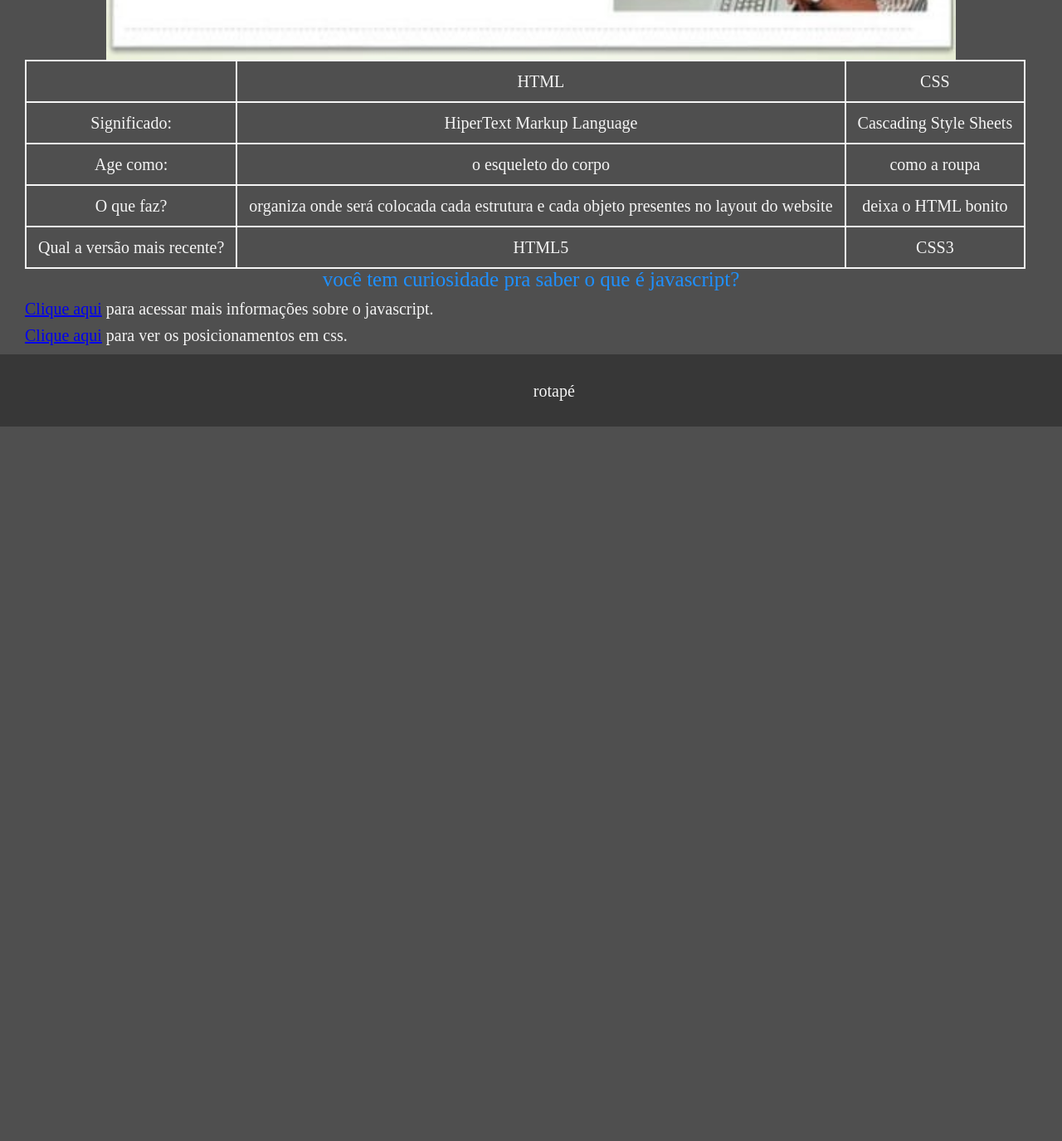
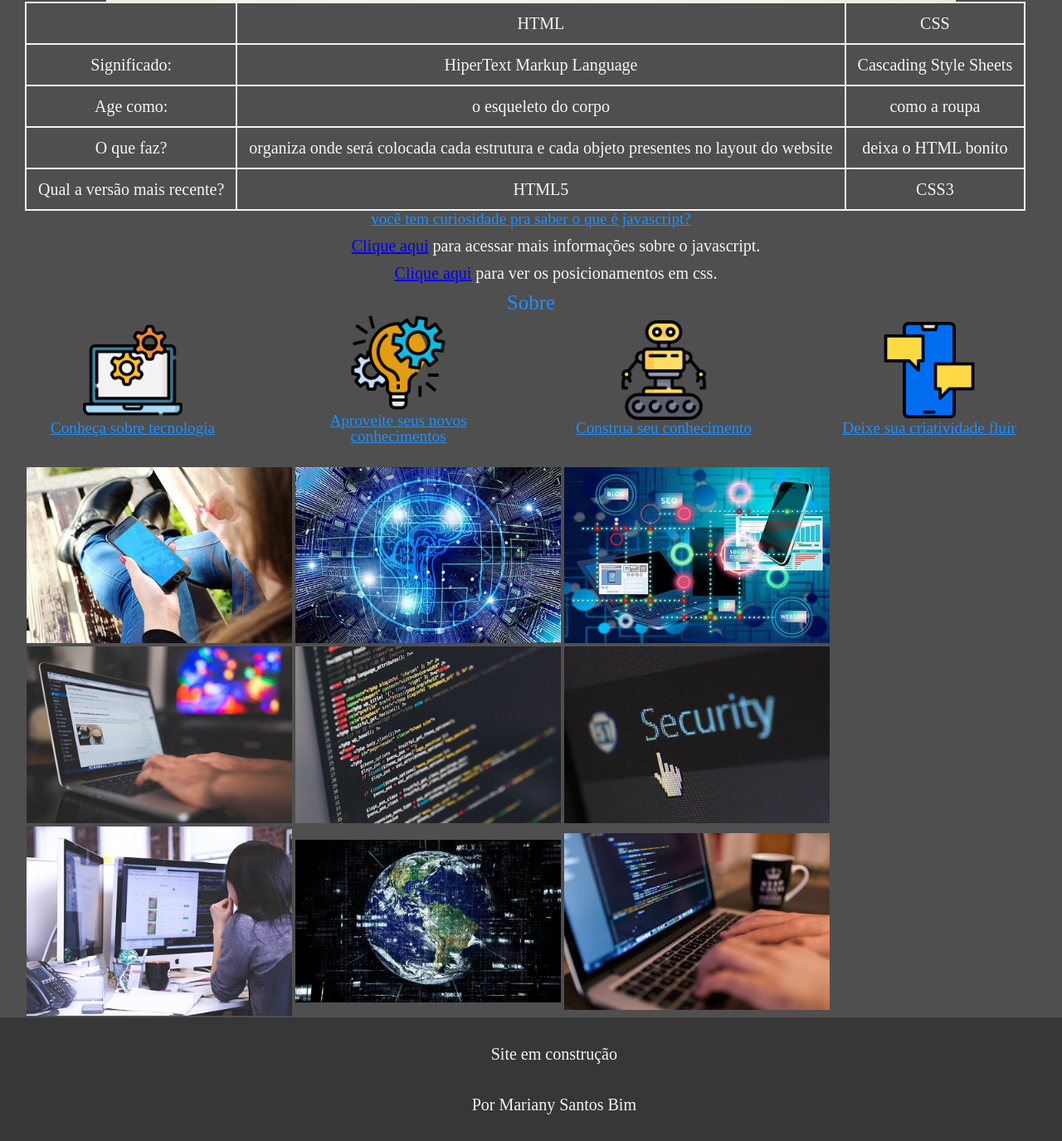
Before and after one commit to Marianybim/PrimeirositeIntWeb, a plain HTML site: page index.html in a window 1280 px wide. Shown: the part 1335-2710 px from the top of the page at 83% size. Before the commit the page ends 1875 px from the top, so only its background shows below. Drawn offline with Linux system fonts and the light colour scheme.

Commit message:
Add files via upload

```diff
--- a/css/style.css
+++ b/css/style.css
@@ -1,42 +1,4 @@
-/*tela menor que 599px*/
-@media screen and (max-width: 599px){
-	.container{
-		margin-top: 65%;
-	 }
-     }
-     /*tela maior que 600px*/
-     @media screen and (min-width: 599px){
-     	.coontainer{
-     		margin-top: 40%;
-     	}
-     }
-@media screen and (min-width:800px){
-	.container{
-		margin-top: 20%;}
 
-	header{
-	  background-color: rgba(0,0,0,0.3);
-      flex-direction: row;
-      position: relative;
-      top: 0%;
-      font-weight: 100%;
-      height: 25%;
-
-	}
-
-	.menu-opcoes{
-
-		position: absolute;
-		right: 5%;
-		top:45%;
-
-    }
-	 .menu-opcoes ul li {
-		display: inline;
-		margin-left: 10px;
-    }
-
- }
 
 
 body{
@@ -77,11 +39,19 @@ color:blue;
 			font-size: 25px;
 			top: 10%;
 }
-         h2,h3{
+         h2{
 			text-align: center;
 			color:#1E90FF;
 			font-size: 25px;
 }
+h3{
+			text-align: center;
+			color:#1E90FF;
+			font-size: 1.2em;
+			text-decoration: underline;
+
+}
+
         img{
         	display: block;
         	margin-left: auto;
@@ -119,11 +89,55 @@ color:blue;
     margin-top: 25%;
 
 }
+
+#sobre, #galeria{
+	display: flex;
+	flex-direction: column;
+	align-items: center;
+	position: relative;
+	margin: 5 auto;
+}
+#sobre .sobre,#galeria .galeria{
+	text-align: center;
+}
+.imgsobre, .imggaleria{
+	width: 50%;
+	height: 50%;
+	 transition: width 2s;
+   text-align: center;
+}
+
+.imggaleria{
+  width:100%;
+  height: 100%;
+  text-align: center;
+  margin-left: 30px;
+  display: block;
+
+}
+}
+#galeria{
+ display: flex;
+  flex-direction: column;
+  align-items: center;
+  position: relative;
+  margin:  5px 10px;
+  text-align: center;
+
+
+}
+#galeria .galeria{
+  margin: 2px 2px;
+  text-align: center;
+}
+
+
  .center{
  	     display: block;
  	     margin-left: auto;
  	     margin-right: auto;
  	     width: 15em;
+}
 }
 
 .imgtexto{
@@ -209,4 +223,64 @@ fieldset{
 	padding: 2%;
 }
 
+
+/*tela menor que 599px*/
+@media screen and (max-width: 599px){
+	.container{
+		margin-top: 65%;
+	 }
+     }
+     /*tela maior que 600px*/
+     @media screen and (min-width: 599px){
+     	.coontainer{
+     		margin-top: 40%;
+     	}
+     }
+@media screen and (min-width:800px){
+	.container{
+		margin-top: 20%;}
+
+	header{
+	  background-color: rgba(0,0,0,0.3);
+      flex-direction: row;
+      position: relative;
+      top: 0%;
+      font-weight: 100%;
+      height: 25%;
+
+	}
+
+	.menu-opcoes{
+
+		position: absolute;
+		right: 5%;
+		top:45%;
+
+    }
+	 .menu-opcoes ul li {
+		display: inline;
+		margin-left: 10px;
+    }
+   #sobre, #galeria{
+   	flex-direction: row;
+   	flex-wrap: wrap;
+   }
+
+   #sobre h1, h3,p{
+   	width: 100%;
+   	text-align: center;
+
+   }
+   #sobre .sobre, {
+   	width: 25%;
+   	text-align: center;
+
+   }
+       #galeria .galeria{
+        width: 25%;
+        text-align: center;
+
+       }
+ }
+
          </style}
--- a/index.html
+++ b/index.html
@@ -24,7 +24,7 @@
 
    </nav>
    </header>
-     <div class="container">
+   <div class="container">
      	<div id="HTML">
      		 <h1>HTML e CSS</h1>
           <h1 class="titulos">Introdução ao HTML e CSS</h1>
@@ -75,11 +75,83 @@
        	<h3>você tem curiosidade pra saber o que é javascript?</h3>
        	<p><a href="javascript.html">Clique aqui</a> para acessar mais informações sobre o javascript.</p>
        	<p><a href="posicionamento.html">Clique aqui</a> para ver os posicionamentos em css.</p>
-      <footer>
-      	<p>rotapé</p>
-      </footer>
+
 
       </div>
-      </div>
+      	<h1 class="titulos">Sobre</h1>
+      <section id="sobre">
+
+      	<div class="center" class="sobre">
+      		<img class="imgsobre" src="icons/data.png">
+      		<h3>Conheça sobre tecnologia</h3>
+
+      	</div>
+      	<div class="center" class="sobre">
+      		<img class="imgsobre" src="icons/project.png">
+      		<h3>Aproveite seus novos conhecimentos</h3>
+      	</div>
+      	<div class="center" class="sobre">
+      		<img class="imgsobre" src="icons/tech.png">
+      		<h3>Construa seu conhecimento</h3>
+      	</div>
+      	<div class="center" class="sobre">
+      		<img class="imgsobre" src="icons/chat.png">
+
+      		<h3>Deixe sua criatividade fluir</h3>
+      	</div>
+
+      </section>
+   </div>
+   <div id="galeria">
+   	   <div class="galeria">
+   	   	<figure>
+   	   		<img class="imggaleria" src="img/galeria/celular.png">
+   	   	</figure>
+   	   </div>
+   	   <div  class="galeria">
+   	   	<figure>
+   	   		<img  class="imggaleria"src="img/galeria/intart.png">
+   	   	</figure>
+   	   </div>
+   	   <div  class="galeria">
+   	   	<figure>
+   	   		<img class="imggaleria" src="img/galeria/internet.png">
+   	   	</figure>
+   	   </div>
+   	   <div  class="galeria">
+   	   	<figure>
+   	   		<img class="imggaleria" src="img/galeria/notebook.png">
+   	   	</figure>
+   	   </div>
+   	   <div  class="galeria">
+   	   	<figure>
+   	   		<img class="imggaleria" src="img/galeria/code.png">
+   	   	</figure>
+   	   </div>
+   	   <div  class="galeria">
+   	   	<figure>
+   	   		<img class="imggaleria" src="img/galeria/seguro.png">
+   	   	</figure>
+   	   </div>
+   	   <div  class="galeria">
+   	   	<figure>
+   	   		<img class="imggaleria" src="img/galeria/start.png">
+   	   	</figure>
+   	   </div>
+   	   <div  class="galeria">
+   	   	<figure>
+   	   		<img class="imggaleria" src="img/galeria/terra.png">
+   	   	</figure>
+   	   </div>
+   	   <div  class="galeria">
+   	   	<figure>
+   	   		<img class="imggaleria" src="img/galeria/work.png">
+   	   	</figure>
+   	   </div>
+   </div>
+       <footer>
+      	<p>Site em construção</p>
+      <p>Por Mariany Santos Bim</p>
+      </footer>
 </body>
 </html>
```
Also changed, not shown: icons/chat.png (added), icons/data.png (added), icons/project.png (added), icons/tech.png (added), img/galeria/celular.png (added), img/galeria/code.png (added), img/galeria/intart.png (added), img/galeria/internet.png (added), img/galeria/matrix.png (added), img/galeria/notebook.png (added), img/galeria/seguro.png (added), img/galeria/start.png (added), img/galeria/terra.png (added), img/galeria/work.png (added), 2 more files.
